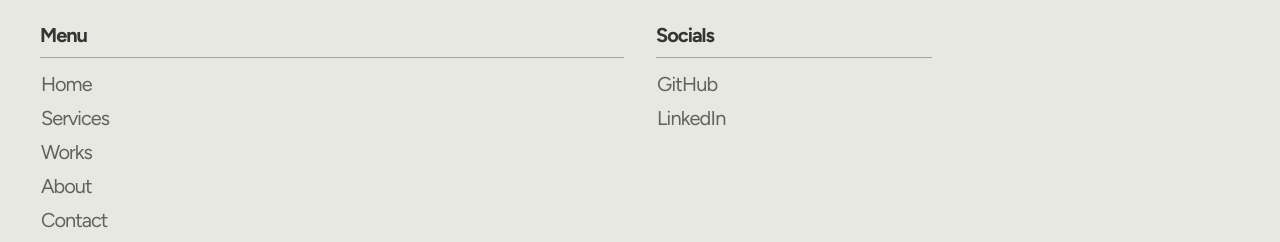
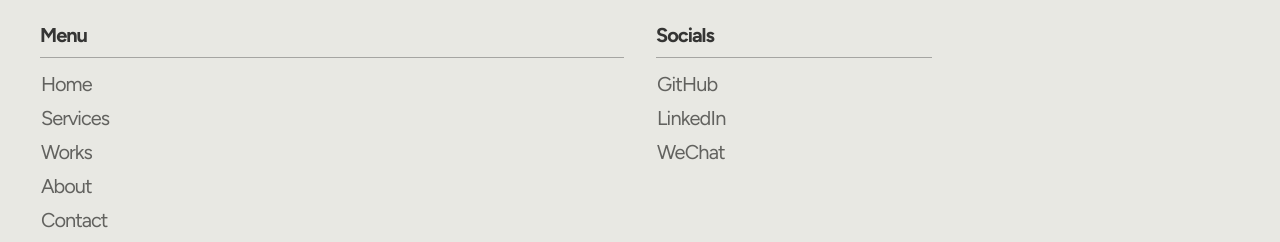
Before and after one commit to keweizhan/kewei-portfolio-clean, a Next.js app: page /en in a window 1280 px wide. Shown: the part 8201-8443 px from the top of the page. Built offline with nearby package versions, Linux system fonts and the light colour scheme.

Commit message:
Update footer WeChat QR popover

```diff
--- a/messages/en.json
+++ b/messages/en.json
@@ -129,6 +129,8 @@
     "socials": "Socials",
     "github": "GitHub",
     "linkedin": "LinkedIn",
+    "wechat": "WeChat",
+    "wechatAlt": "WeChat QR code",
     "localTime": "Local Time",
     "scrollToTop": "Scroll to top"
   },
--- a/messages/zh-CN.json
+++ b/messages/zh-CN.json
@@ -129,6 +129,8 @@
     "socials": "社交",
     "github": "GitHub",
     "linkedin": "LinkedIn",
+    "wechat": "微信",
+    "wechatAlt": "微信二维码",
     "localTime": "本地时间",
     "scrollToTop": "回到顶部"
   },
--- a/messages/zh-TW.json
+++ b/messages/zh-TW.json
@@ -129,6 +129,8 @@
     "socials": "社群",
     "github": "GitHub",
     "linkedin": "LinkedIn",
+    "wechat": "WeChat",
+    "wechatAlt": "WeChat QR code",
     "localTime": "本地時間",
     "scrollToTop": "回到頂部"
   },
--- a/src/components/layout/Footer.tsx
+++ b/src/components/layout/Footer.tsx
@@ -1,6 +1,7 @@
 "use client";
 
-import { useEffect, useState } from "react";
+import { useEffect, useRef, useState } from "react";
+import Image from "next/image";
 import { ArrowUp } from "lucide-react";
 import { motion } from "motion/react";
 import { useLocale, useTranslations } from "next-intl";
@@ -9,12 +10,78 @@ import { RollingText } from "@/components/ui/RollingText";
 
 const MENU_IDS: SectionId[] = ["home", "services", "works", "about", "contact"];
 
-type SocialItem = { kind: "link"; id: "github" | "linkedin"; href: string };
+type SocialItem =
+  | { kind: "link"; id: "github" | "linkedin"; href: string }
+  | { kind: "qr"; id: "wechat"; image: string };
 
 const socialItems: SocialItem[] = [
   { kind: "link", id: "github", href: "https://github.com/keweizhan" },
   { kind: "link", id: "linkedin", href: "https://www.linkedin.com/in/kewei-zhan/" },
+  { kind: "qr", id: "wechat", image: "/images/footer/wechat.webp" },
 ];
+
+function WeChatItem({ label, image, alt }: { label: string; image: string; alt: string }) {
+  const [open, setOpen] = useState(false);
+  const containerRef = useRef<HTMLLIElement>(null);
+
+  useEffect(() => {
+    if (!open) return;
+    const onKey = (e: KeyboardEvent) => {
+      if (e.key === "Escape") setOpen(false);
+    };
+    const onPointer = (e: MouseEvent | TouchEvent) => {
+      if (containerRef.current && !containerRef.current.contains(e.target as Node)) {
+        setOpen(false);
+      }
+    };
+    window.addEventListener("keydown", onKey);
+    window.addEventListener("mousedown", onPointer);
+    window.addEventListener("touchstart", onPointer);
+    return () => {
+      window.removeEventListener("keydown", onKey);
+      window.removeEventListener("mousedown", onPointer);
+      window.removeEventListener("touchstart", onPointer);
+    };
+  }, [open]);
+
+  return (
+    <li
+      ref={containerRef}
+      className="relative"
+      onMouseEnter={() => setOpen(true)}
+      onMouseLeave={() => setOpen(false)}
+    >
+      <button
+        type="button"
+        aria-haspopup="dialog"
+        aria-expanded={open}
+        onClick={() => setOpen((o) => !o)}
+        onFocus={() => setOpen(true)}
+        onBlur={(e) => {
+          if (!containerRef.current?.contains(e.relatedTarget as Node)) setOpen(false);
+        }}
+        className="group text-secondary/60 tracking-tighter hover:text-secondary/80 transition-colors overflow-hidden cursor-pointer"
+      >
+        <RollingText className="text-base sm:text-lg lg:text-xl">{label}</RollingText>
+      </button>
+      {open && (
+        <div
+          role="dialog"
+          aria-label={alt}
+          className="absolute bottom-full left-1/2 z-50 mb-3 w-[240px] -translate-x-1/2 rounded-2xl bg-white p-3 shadow-2xl sm:w-[260px] md:w-[280px]"
+        >
+          <Image
+            src={image}
+            alt={alt}
+            width={420}
+            height={560}
+            className="block w-full h-auto"
+          />
+        </div>
+      )}
+    </li>
+  );
+}
 
 function LocalClock() {
   const locale = useLocale();
@@ -107,7 +174,18 @@ export default function Footer() {
             {tFooter("socials")}
           </h3>
           <ul className="flex flex-col gap-1.5">
-            {socialItems.map((item) => (
+            {socialItems.map((item) => {
+              if (item.kind === "qr") {
+                return (
+                  <WeChatItem
+                    key={item.id}
+                    label={tFooter(item.id)}
+                    image={item.image}
+                    alt={tFooter("wechatAlt")}
+                  />
+                );
+              }
+              return (
                 <li key={item.id}>
                   <a
                     href={item.href}
@@ -118,7 +196,8 @@ export default function Footer() {
                     <RollingText className="text-base sm:text-lg lg:text-xl">{tFooter(item.id)}</RollingText>
                   </a>
                 </li>
-            ))}
+              );
+            })}
           </ul>
         </div>
       </div>
```
Also changed, not shown: public/images/footer/wechat.webp. Lines whose indentation alone changed are shown as unchanged.
